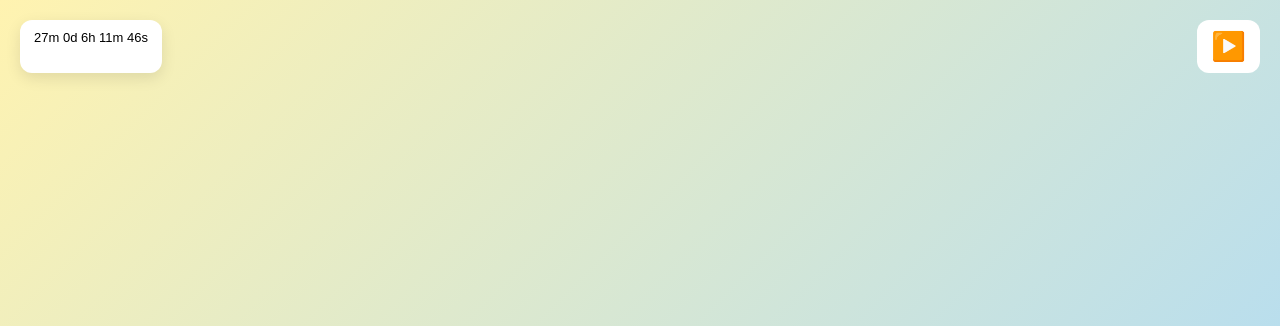
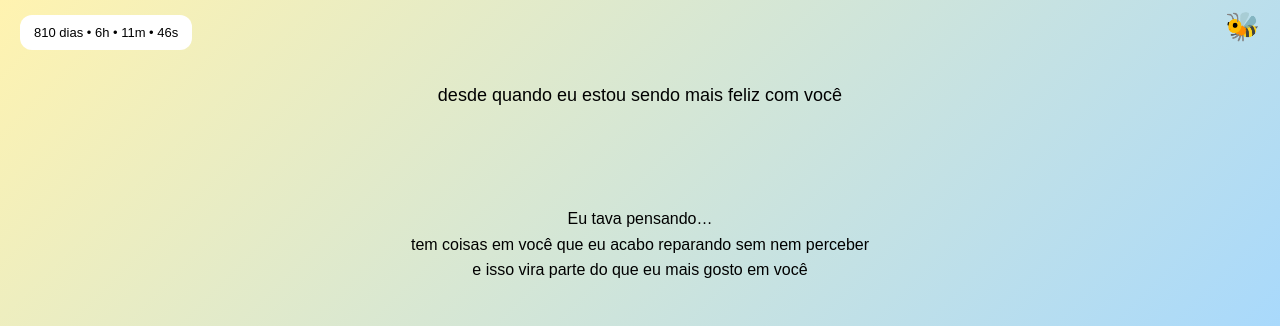
Before and after one commit to isadoraslavov/praminhanamorada, a plain HTML site: page index.html in a window 1280 px wide. Shown: the top 326 px of the page. Drawn offline with Linux system fonts and the light colour scheme.

Commit message:
Update index.html

```diff
--- a/index.html
+++ b/index.html
@@ -8,22 +8,14 @@
 body{
   margin:0;
   font-family:Arial;
-  background: linear-gradient(135deg, #fff3b0, #a5d8ff);
-  min-height:100vh;
-}
-
-/* layout principal cheio */
-.wrapper{
-  min-height:100vh;
-  display:flex;
-  flex-direction:column;
+  background:linear-gradient(135deg,#fff3b0,#a5d8ff);
 }
 
 /* topo */
 .top{
   display:flex;
   justify-content:space-between;
-  padding:20px;
+  padding:15px 20px;
 }
 
 /* contador */
@@ -32,44 +24,45 @@ body{
   padding:10px 14px;
   border-radius:12px;
   font-size:13px;
-  box-shadow:0 5px 15px rgba(0,0,0,0.1);
 }
 
-/* música */
+/* abelha música */
 .music{
   font-size:28px;
   cursor:pointer;
-  background:white;
-  padding:10px 14px;
-  border-radius:12px;
+  animation:float 2s infinite;
 }
 
-/* centro ocupando tela */
+@keyframes float{
+  50%{transform:translateY(-5px);}
+}
+
+/* título do contador (IMPORTANTE como você pediu) */
+.counter-title{
+  text-align:center;
+  font-size:18px;
+  margin-top:20px;
+}
+
+/* centro */
 .center{
-  flex:1;
-  display:flex;
-  flex-direction:column;
-  justify-content:center;
-  align-items:center;
   text-align:center;
+  margin-top:60px;
   padding:20px;
 }
 
-/* título novo */
-h1{
-  font-size:32px;
-  margin-bottom:10px;
+/* SEU TEXTO ORIGINAL (NÃO FOI APAGADO) */
+.text{
+  max-width:600px;
+  margin:auto;
+  line-height:1.6;
+  margin-top:20px;
 }
 
-/* texto */
-p{
-  max-width:600px;
-  line-height:1.6;
-}
-
-/* botão */
+/* botão original */
 .btn{
-  margin-top:25px;
+  display:inline-block;
+  margin-top:30px;
   padding:14px 26px;
   background:#4dabf7;
   color:white;
@@ -81,21 +74,23 @@ p{
 
 <body>
 
-<div class="wrapper">
-
 <div class="top">
   <div class="counter" id="contador"></div>
-  <div class="music" onclick="toggleMusic()">▶️</div>
+  <div class="music" onclick="toggleMusic()">🐝</div>
+</div>
+
+<div class="counter-title">
+desde quando eu estou sendo mais feliz com você
 </div>
 
 <div class="center">
 
-<h1>desde quando eu estou sendo mais feliz</h1>
-
-<p>
-Eu não sei explicar exatamente quando isso começou…<br>
-mas desde que você chegou, tudo ficou mais leve.
-</p>
+<!-- SEU TEXTO NÃO FOI ALTERADO -->
+<div class="text">
+<p>Eu tava pensando…<br>
+tem coisas em você que eu acabo reparando sem nem perceber<br>
+e isso vira parte do que eu mais gosto em você</p>
+</div>
 
 <a class="btn" href="pagina2.html">continuar</a>
 
@@ -103,38 +98,34 @@ mas desde que você chegou, tudo ficou mais leve.
 
 <audio id="musica" src="musica.mp3"></audio>
 
-</div>
-
 <script>
 function toggleMusic(){
   const m=document.getElementById("musica");
   m.paused?m.play():m.pause();
 }
 
-function atualizar(){
-  const inicio=new Date("2024-01-24T00:00:00");
-  const agora=new Date();
+/* CONTADOR CORRETO (SEM BUG DE HORAS E SEGUNDOS) */
+function update(){
+  const start=new Date("2024-01-24T00:00:00");
+  const now=new Date();
 
-  let diff=Math.floor((agora-inicio)/1000);
+  let diff=Math.floor((now-start)/1000);
 
-  let meses=Math.floor(diff/(30*24*3600));
-  diff%=(30*24*3600);
+  let days=Math.floor(diff/(3600*24));
+  diff%=3600*24;
 
-  let dias=Math.floor(diff/(24*3600));
-  diff%=(24*3600);
-
-  let horas=Math.floor(diff/3600);
+  let hours=Math.floor(diff/3600);
   diff%=3600;
 
-  let min=Math.floor(diff/60);
-  let seg=diff%60;
+  let minutes=Math.floor(diff/60);
+  let seconds=diff%60;
 
   document.getElementById("contador").innerHTML=
-  `${meses}m ${dias}d ${horas}h ${min}m ${seg}s`;
+  `${days} dias • ${hours}h • ${minutes}m • ${seconds}s`;
 }
 
-setInterval(atualizar,1000);
-atualizar();
+setInterval(update,1000);
+update();
 </script>
 
 </body>
```
